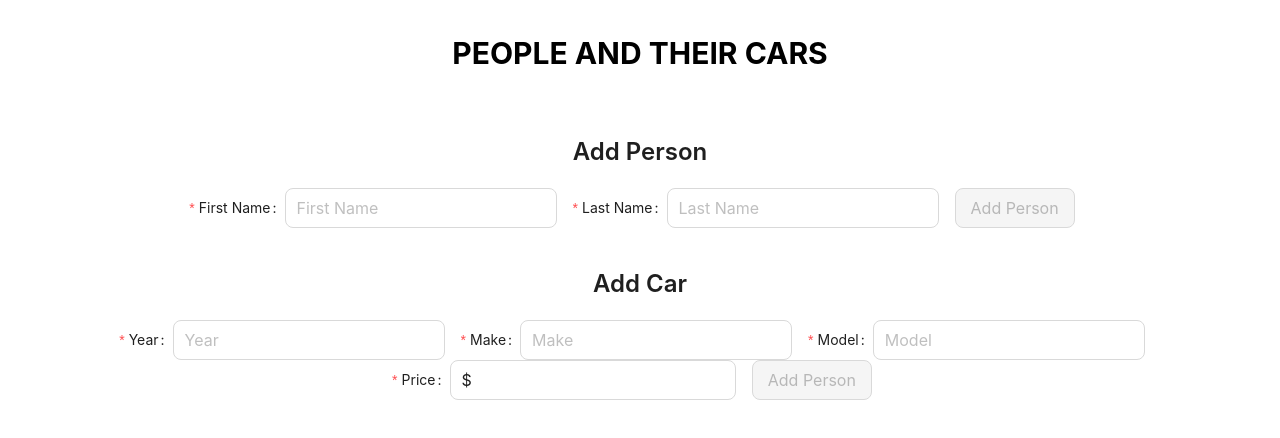
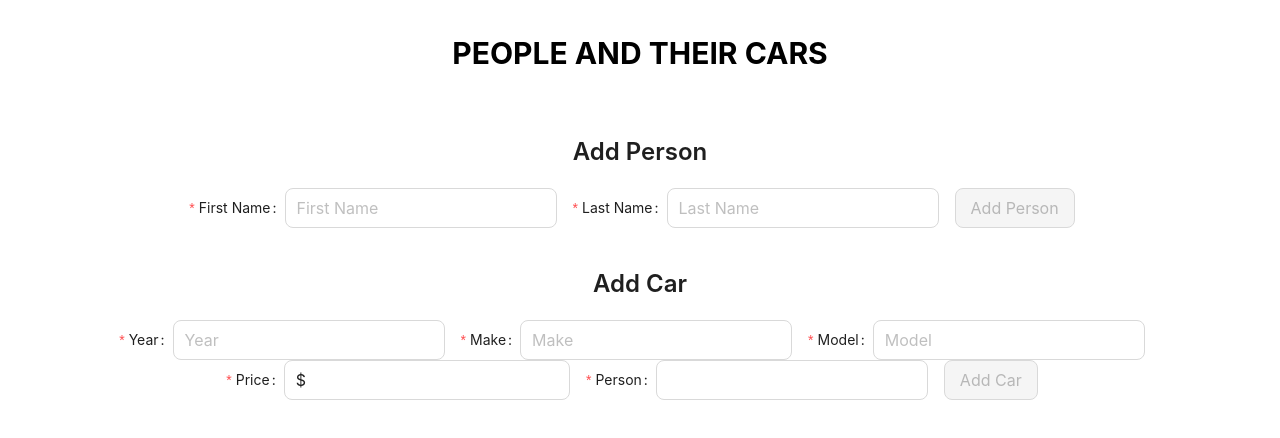
Before and after one commit to madhuneupane/PeopleAndCars, a React (Create React App) app in the folder client/: page / in a window 1280 px wide. Shown: the top 438 px of the page. Built offline with nearby package versions, Linux system fonts and the light colour scheme.

Commit message:
feat: add car adding form

```diff
--- a/client/src/components/forms/AddCar.js
+++ b/client/src/components/forms/AddCar.js
@@ -12,7 +12,7 @@ const AddCar = ()=>{
     <>
     <Title level={3} style={{marginBottom:20}}>Add Car</Title>
     <Form
-    name="add-person"
+    name="add-car"
     layout='inline'
     size='large'
     style={{justifyContent:"center",marginBottom:'40px'}}
@@ -42,6 +42,12 @@ const AddCar = ()=>{
         <Input prefix="$" />
       </Form.Item>
 
+      <Form.Item name='Person' rules={[{ required: true, message: 'Please Select Person' }]}
+      label ='Person'
+      >
+        <Input  />
+      </Form.Item>
+
       <Form.Item shouldUpdate={true}>
         {() => (
           <Button
@@ -52,7 +58,7 @@ const AddCar = ()=>{
               form.getFieldsError().filter(({ errors }) => errors.length).length
             }
           >
-            Add Person
+            Add Car
           </Button>
         )}
           </Form.Item>
```
